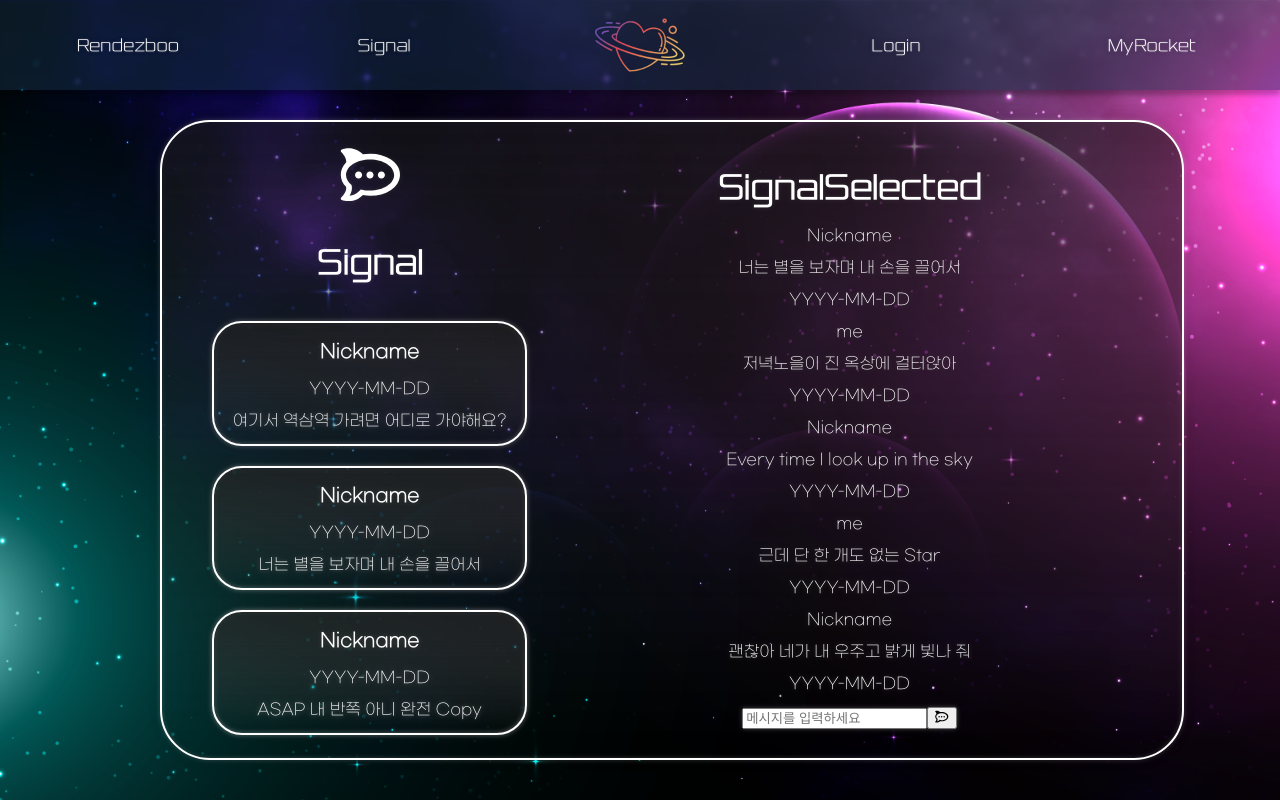
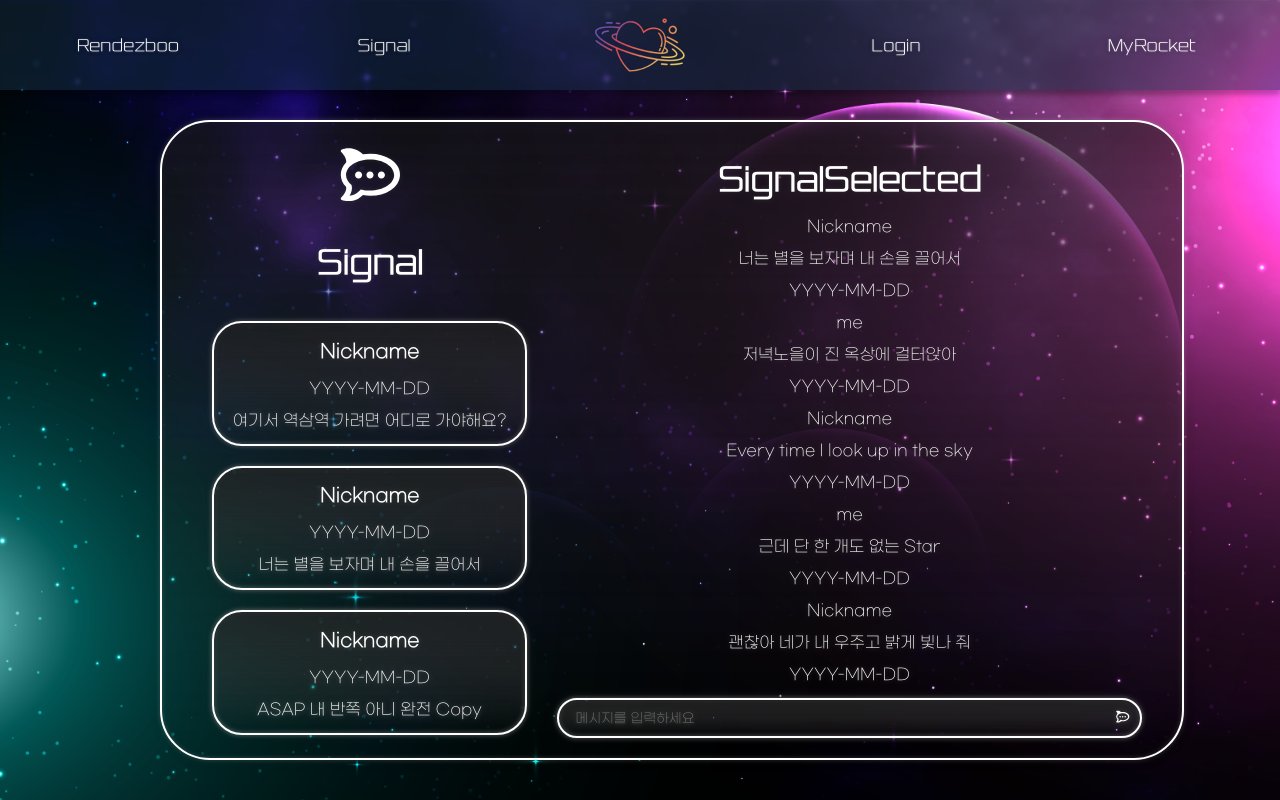
Before and after one commit to Hoony-JSG/RendezBoo, a React (Create React App) app in the folder A107-front/a107-app/: page /signal/1 in a window 1280 px wide. Built offline with nearby package versions, Linux system fonts and the light colour scheme.

Commit message:
fix: css 수정

```diff
--- a/A107-front/a107-app/public/index.html
+++ b/A107-front/a107-app/public/index.html
@@ -9,35 +9,12 @@
       name="description"
       content="Web site created using create-react-app"
     />
-    <link rel="apple-touch-icon" href="%PUBLIC_URL%/logo192.png" />
-    <!--
-      manifest.json provides metadata used when your web app is installed on a
-      user's mobile device or desktop. See https://developers.google.com/web/fundamentals/web-app-manifest/
-    -->
+    <link rel="apple-touch-icon" href="%PUBLIC_URL%/logo.png" />
     <link rel="manifest" href="%PUBLIC_URL%/manifest.json" />
-    <!--
-      Notice the use of %PUBLIC_URL% in the tags above.
-      It will be replaced with the URL of the `public` folder during the build.
-      Only files inside the `public` folder can be referenced from the HTML.
-
-      Unlike "/favicon.ico" or "favicon.ico", "%PUBLIC_URL%/favicon.ico" will
-      work correctly both with client-side routing and a non-root public URL.
-      Learn how to configure a non-root public URL by running `npm run build`.
-    -->
-    <title>React App</title>
+    <title>Rendez-Boo</title>
   </head>
   <body>
     <noscript>You need to enable JavaScript to run this app.</noscript>
     <div id="root"></div>
-    <!--
-      This HTML file is a template.
-      If you open it directly in the browser, you will see an empty page.
-
-      You can add webfonts, meta tags, or analytics to this file.
-      The build step will place the bundled scripts into the <body> tag.
-
-      To begin the development, run `npm start` or `yarn start`.
-      To create a production bundle, use `npm run build` or `yarn build`.
-    -->
   </body>
 </html>
--- a/A107-front/a107-app/src/components/SignalForm.js
+++ b/A107-front/a107-app/src/components/SignalForm.js
@@ -1,15 +1,63 @@
-import { SiRocketdotchat } from "react-icons/si";
+import { useState } from 'react'
+import { SiRocketdotchat } from 'react-icons/si'
 
 const SignalForm = () => {
-    return (
-        <div>
-            {/* <h1>SignalForm</h1> */}
-            <form>
-                <input placeholder="메시지를 입력하세요" />
-                <button type="submit"><SiRocketdotchat/></button>
-            </form>
-        </div>
-    )
+  const [signal, setSignal] = useState('')
+  const inputSignal = (e) => {
+    setSignal(e.target.value)
+  }
+  const sendSignal = (e) => {
+    e.preventDefault()
+    setSignal('')
   }
 
-export default SignalForm;
+  const formStyle = {
+    boxSizing: 'border-box',
+    width: '100%',
+    display: 'flex',
+    flexDirection: 'row',
+    justifyContent: 'center',
+    background: 'linear-gradient(180deg, rgba(0, 0, 0, 0.5) 0%, rgba(0, 0, 0, 0) 100%)',
+    border: '2px solid #FFFFFF',
+    filter: 'drop-shadow(0px 0px 2px rgba(255, 255, 255, 0.25)) drop-shadow(0px 0px 5px rgba(0, 0, 0, 0.25))',
+    borderRadius: '50px',
+  }
+  const inputStyle = {
+    width: '90%',
+    background: 'none',
+    color: 'white',
+    fontFamily: 'Gmarket_light',
+    border: 'none',
+    margin: '10px',
+  }
+  const btnStyle = {
+    background: 'none',
+    color: 'white',
+    border: 'none',
+  }
+
+  return (
+    <div>
+      <form
+      onSubmit={sendSignal}
+      style={formStyle}
+      >
+        <input
+          placeholder="메시지를 입력하세요"
+          value={signal}
+          onChange={inputSignal}
+          style={inputStyle}
+        />
+        <button
+            type="submit"
+             style={btnStyle}
+             // onClick
+            >
+          <SiRocketdotchat />
+        </button>
+      </form>
+    </div>
+  )
+}
+
+export default SignalForm
```
Also changed, not shown: 1 other file (tests, documents, lock files or other folders).
